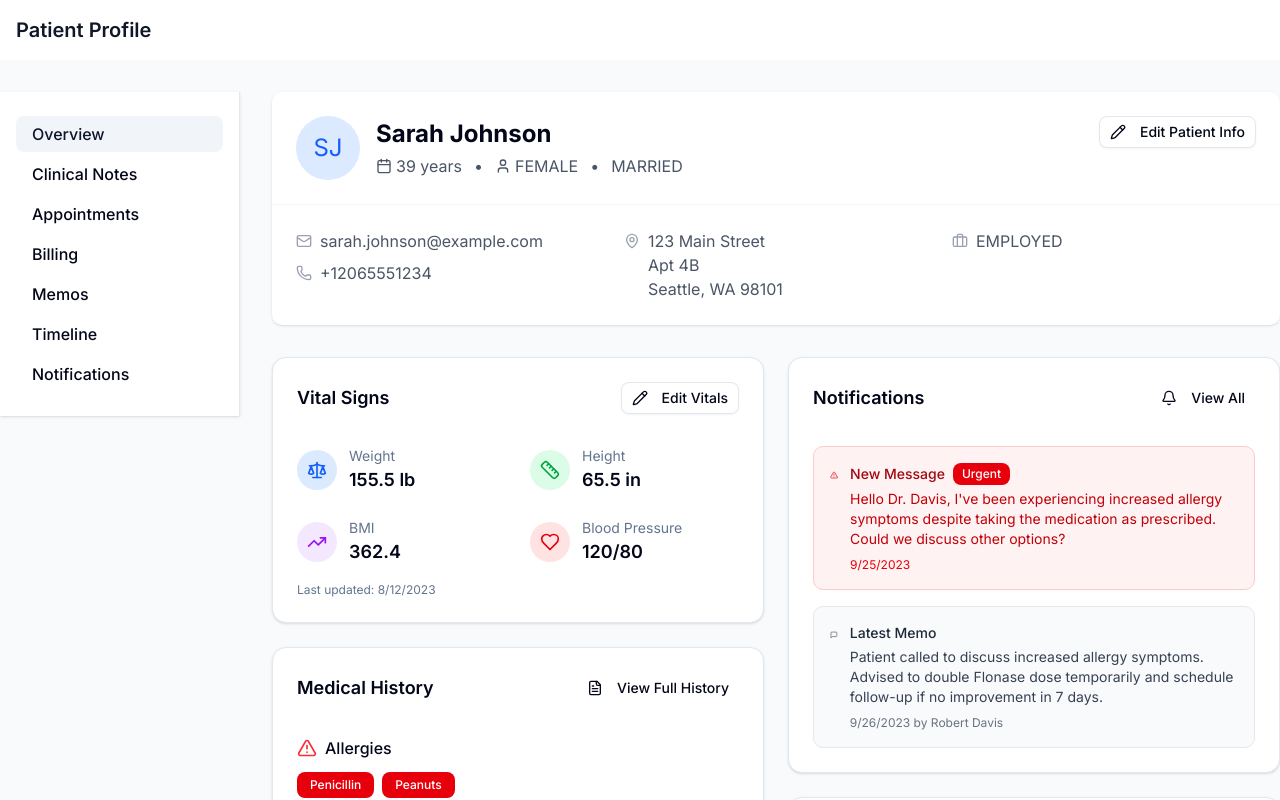
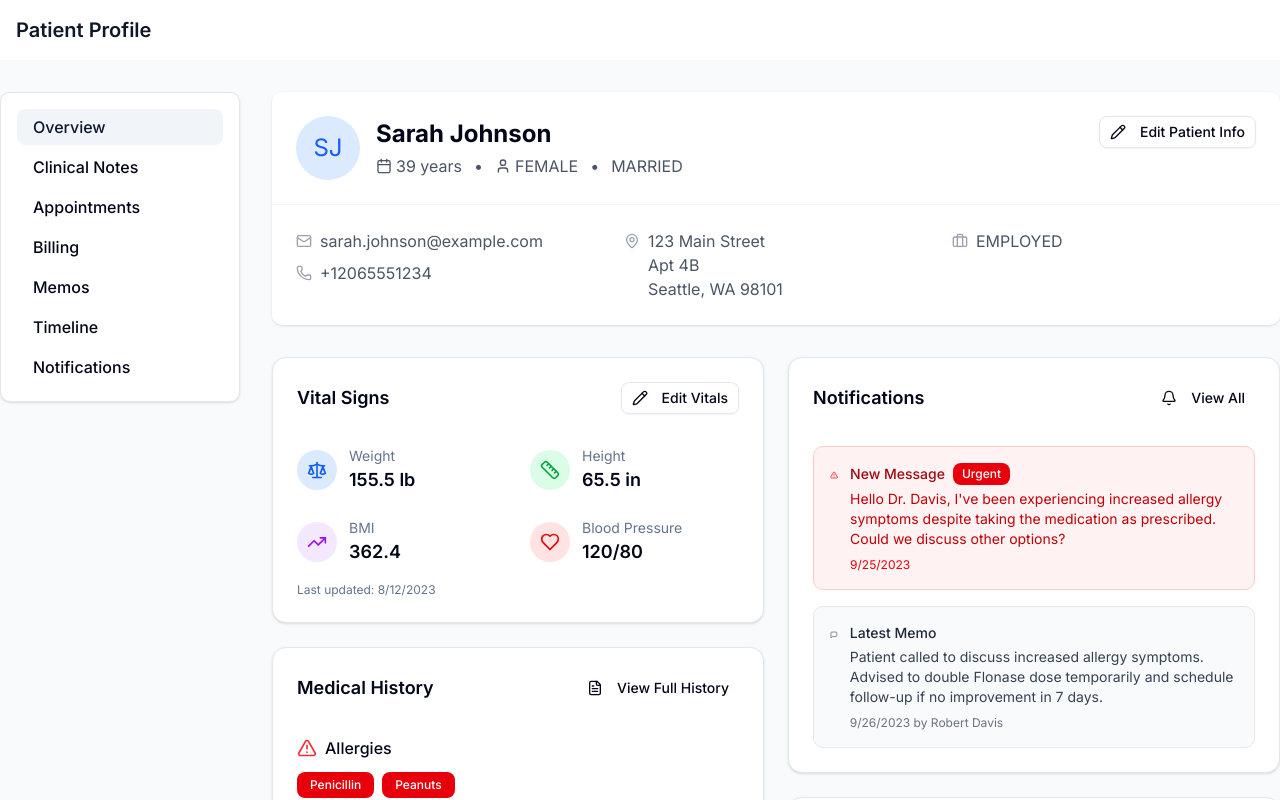
Before and after one commit to synsr/patient-profile, a Next.js app: page /patients/pt_5f8a92a3eb28c15dc7a9a3d1 in a window 1280 px wide. Shown: the top 800 px of the page. Built offline with nearby package versions, Linux system fonts and the light colour scheme.

Commit message:
notifications

```diff
--- a/src/components/PatientPageClient.tsx
+++ b/src/components/PatientPageClient.tsx
@@ -15,8 +15,10 @@ export function PatientPageClient({ id }: { id: string }) {
 
   return (
     <main className='min-h-screen bg-gray-50'>
-      <div className='flex max-w-7xl mx-auto py-8'>
-        <SidePanel activeTab={activeTab} onTabChange={setActiveTab} />
+      <div className='flex max-w-7xl mx-auto py-8 relative'>
+        <div className='w-60 shrink-0'>
+          <SidePanel activeTab={activeTab} onTabChange={setActiveTab} />
+        </div>
         <div className='flex-1 pl-8'>
           {activeTab === 'overview' && <OverviewTab id={id} />}
           {activeTab === 'clinical-notes' && <ClinicalNotesTab id={id} />}
--- a/src/components/SidePanel.tsx
+++ b/src/components/SidePanel.tsx
@@ -19,9 +19,9 @@ interface SidePanelProps {
 export function SidePanel({ activeTab, onTabChange }: SidePanelProps) {
   return (
     <nav
-      className='h-full w-60 bg-white border-r border-gray-200 flex flex-col justify-between py-6 px-4 shadow-sm'
+      className='sticky top-8 bg-white border border-gray-200 rounded-lg shadow-sm'
       aria-label='Sidebar'>
-      <div>
+      <div className='p-4'>
         <ul className='space-y-1'>
           {TABS.map((tab) => (
             <li key={tab.key}>
--- a/src/components/tabs/NotificationsTab.tsx
+++ b/src/components/tabs/NotificationsTab.tsx
@@ -1,10 +1,10 @@
 import { usePatientAlerts } from '@/lib/api/mockData';
 import { Skeleton } from '@/components/ui/skeleton';
 import { Card, CardContent } from '@/components/ui/card';
-import { Badge } from '@/components/ui/badge';
 import { Button } from '@/components/ui/button';
 import { FileText, Calendar, MessageSquare, AlertTriangle } from 'lucide-react';
 import type { Alert } from '@/lib/types';
+import { UrgentBadge, ActionRequiredBadge } from '@/components/badges';
 
 const NOTIFICATION_ICONS = {
   FORM_SUBMITTED: FileText,
@@ -15,6 +15,7 @@ const NOTIFICATION_ICONS = {
 function NotificationCard({ notification }: { notification: Alert }) {
   const Icon = NOTIFICATION_ICONS[notification.type];
   const isUrgent = notification.tags.some((tag) => tag.name === 'Urgent');
+  const hasActionRequired = notification.actionRequired && !notification.resolvedDate;
 
   return (
     <Card className={isUrgent ? 'border-red-500' : ''}>
@@ -40,11 +41,9 @@ function NotificationCard({ notification }: { notification: Alert }) {
                   {new Date(notification.createdDate).toLocaleString()}
                 </p>
               </div>
-              {notification.actionRequired && !notification.resolvedDate && (
-                <Badge variant={isUrgent ? 'destructive' : 'default'}>
-                  {isUrgent ? 'Urgent Action Required' : 'Action Required'}
-                </Badge>
-              )}
+              <div className='flex flex-wrap gap-2'>
+                {isUrgent ? <UrgentBadge /> : hasActionRequired ? <ActionRequiredBadge /> : null}
+              </div>
             </div>
             <div className='text-sm'>
               {notification.type === 'FORM_SUBMITTED' && (
@@ -63,14 +62,7 @@ function NotificationCard({ notification }: { notification: Alert }) {
                 <p className='line-clamp-2'>{notification.data.message}</p>
               )}
             </div>
-            <div className='flex flex-wrap gap-2'>
-              {notification.tags.map((tag) => (
-                <Badge key={tag.id} variant={tag.name === 'Urgent' ? 'destructive' : 'secondary'}>
-                  {tag.name}
-                </Badge>
-              ))}
-            </div>
-            {notification.actionRequired && !notification.resolvedDate && (
+            {hasActionRequired && (
               <div className='flex gap-2'>
                 <Button size='sm' variant={isUrgent ? 'destructive' : 'default'}>
                   Resolve
```
